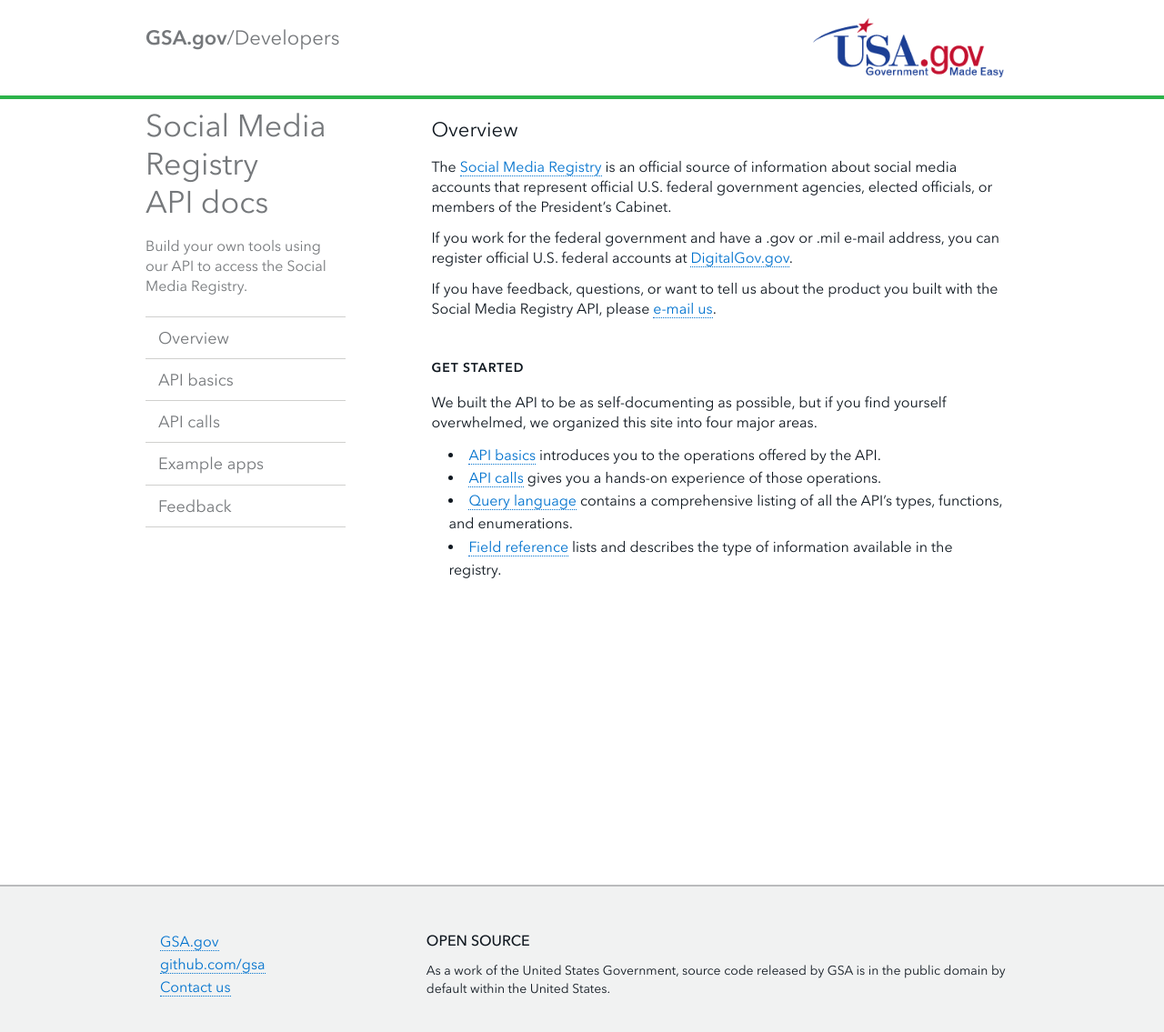
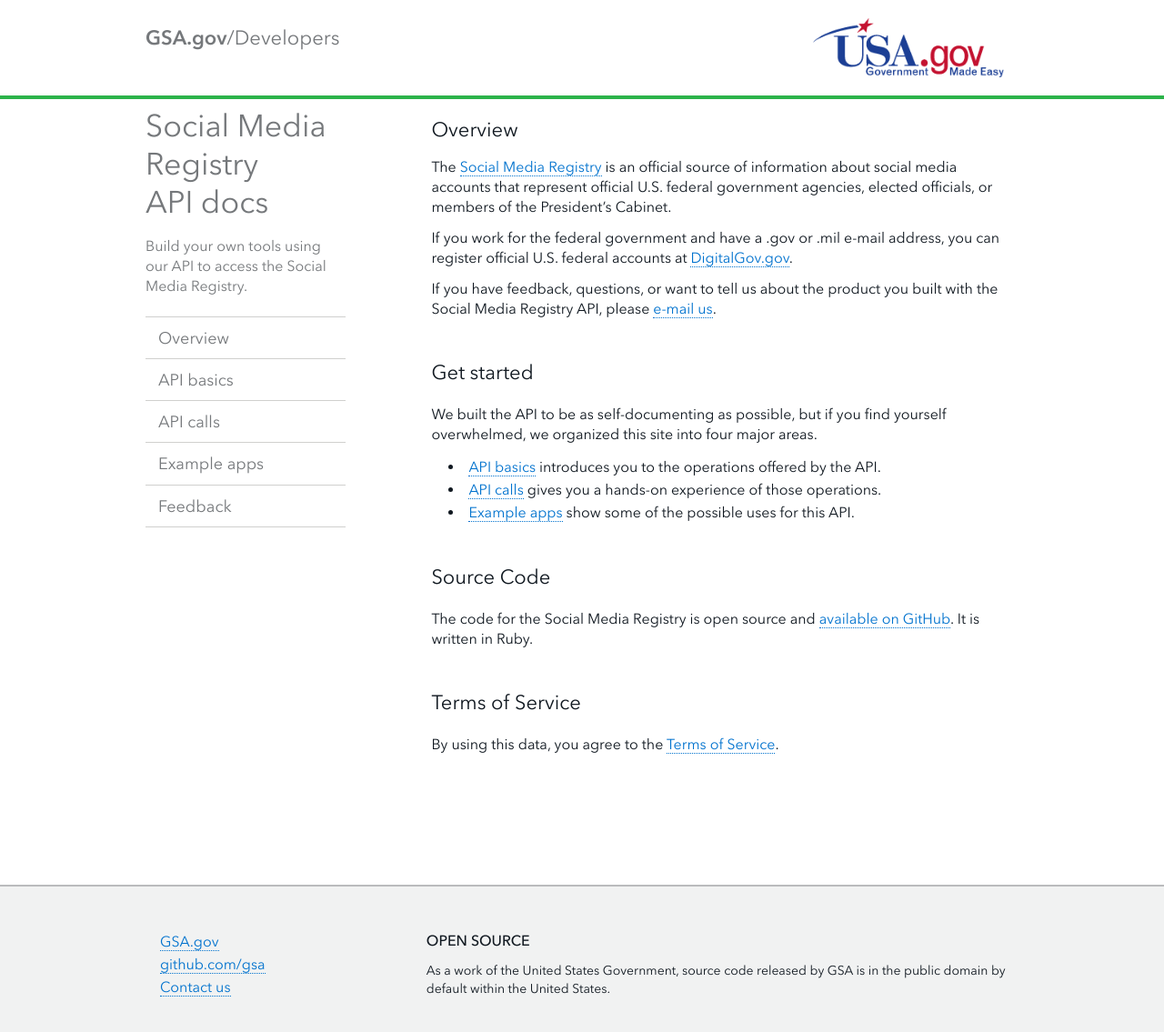
Before and after one commit to GSA/social-media-registry-api, a Jekyll site: the page built from index.md, in a window 1280 px wide and 1154 px high. Shown: the top 1135 px of the window at 91% size. Built offline with Jekyll 4.4.1, drawn with Linux system fonts in a browser that asks for light colours; Markdown is read by kramdown in place of the engine named in the settings.

Commit message:
adding last content

```diff
--- a/index.md
+++ b/index.md
@@ -12,10 +12,17 @@ If you work for the federal government and have a .gov or .mil e-mail address, y
 
 If you have feedback, questions, or want to tell us about the product you built with the Social Media Registry API, please [e-mail us](socialmediaregistry@gsa.gov).
 
-##### Get started
+### Get started
 We built the API to be as self-documenting as possible, but if you find yourself overwhelmed, we organized this site into four major areas.
 
-- [API basics](basics.html) introduces you to the operations offered by the API.
-- [API calls](console/) gives you a hands-on experience of those operations.
-- [Query language](queries.html) contains a comprehensive listing of all the API's types, functions, and enumerations.
-- [Field reference](fields.html) lists and describes the type of information available in the registry.
+- [API basics](basics) introduces you to the operations offered by the API.
+- [API calls](calls) gives you a hands-on experience of those operations.
+- [Example apps](apps) show some of the possible uses for this API.
+
+### Source Code
+
+The code for the Social Media Registry is open source and [available on GitHub](https://github.com/usagov/ringsail). It is written in Ruby.
+
+### Terms of Service
+
+By using this data, you agree to the [Terms of Service](http://www.usa.gov/About/developer-resources/terms-of-service.shtml).
```
